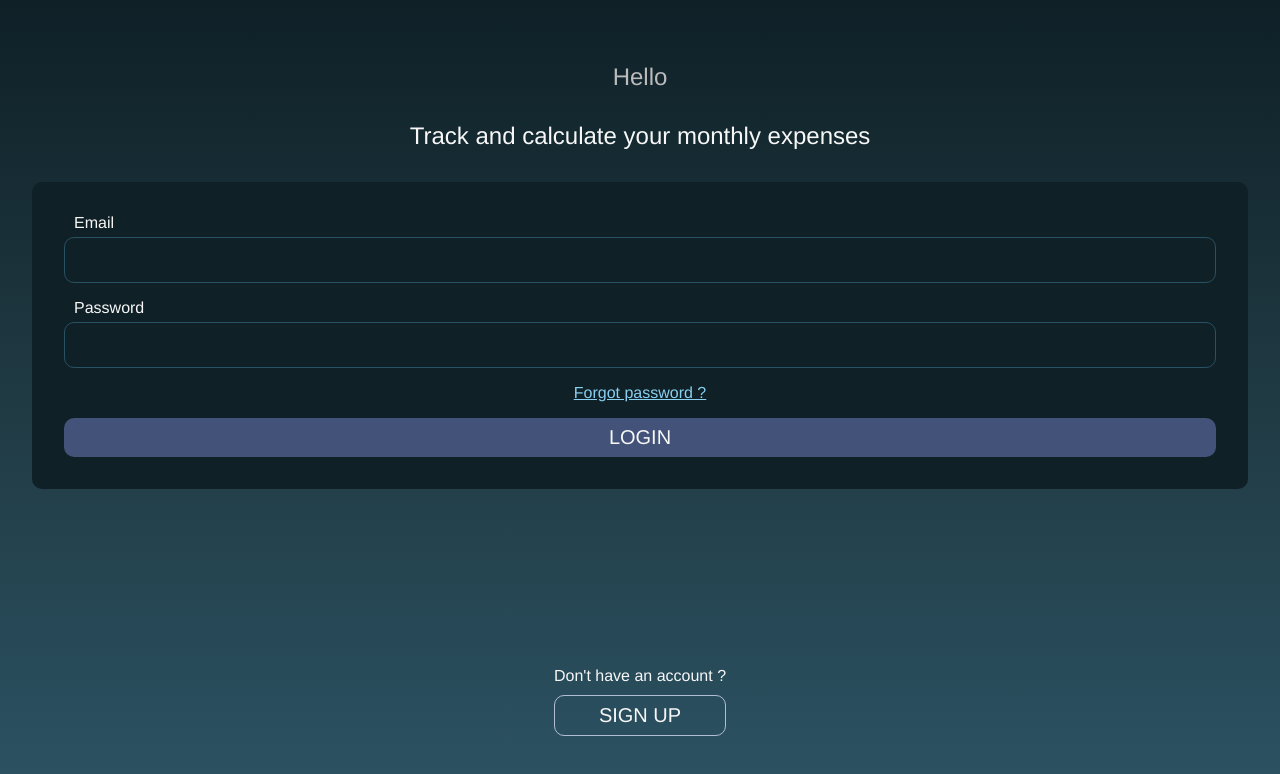
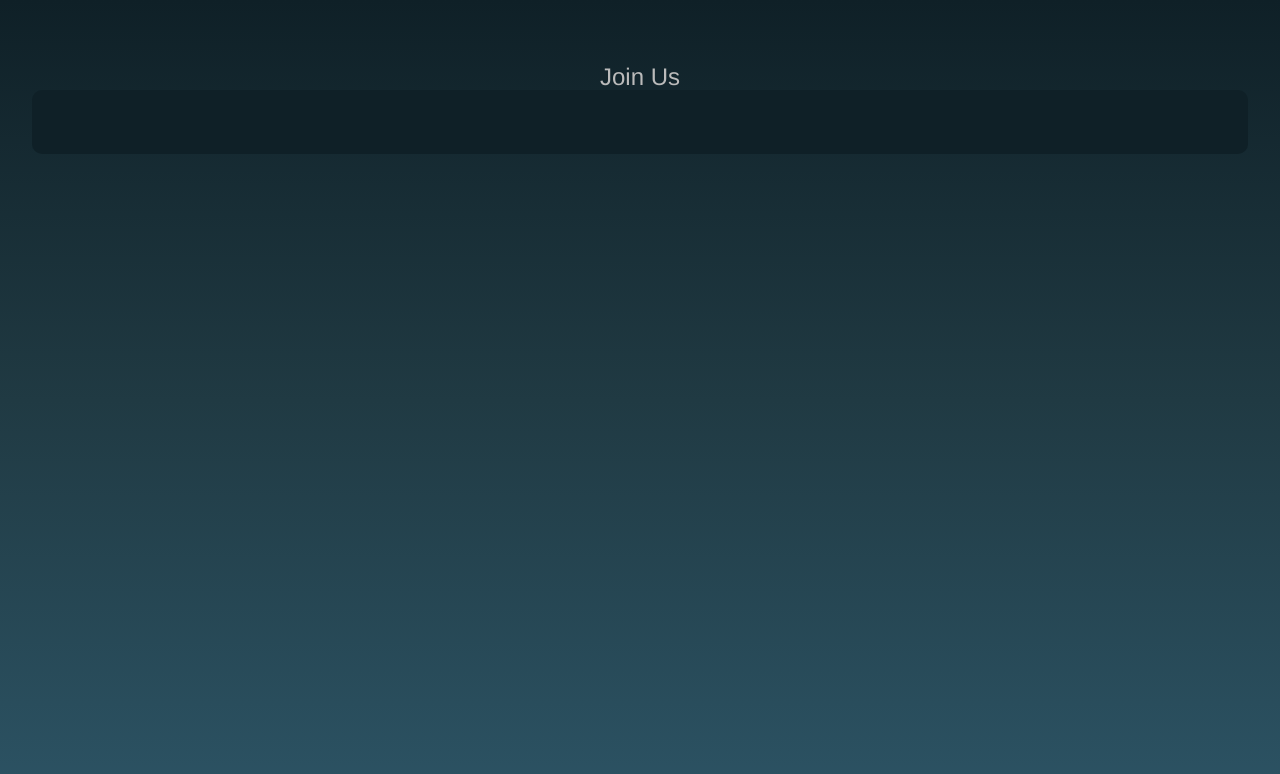
Before and after one commit to SandyDev00076/hisaab, a React (Vite) app: page /signup in a window 1280 px wide. Shown: the top 774 px of the page. Built offline with nearby package versions, Linux system fonts and the light colour scheme; a web font is replaced by a local one.

Commit message:
feat: create routes and SignUp component

```diff
--- a/package.json
+++ b/package.json
@@ -19,6 +19,7 @@
     "@types/react": "^18.0.26",
     "@types/react-dom": "^18.0.9",
     "@vitejs/plugin-react": "^3.0.0",
+    "react-router-dom": "^6.7.0",
     "typescript": "^4.9.3",
     "vite": "^4.0.0"
   }
--- a/src/components/Login.tsx
+++ b/src/components/Login.tsx
@@ -1,6 +1,8 @@
 import styled from "@emotion/styled";
 import {
   Container,
+  Form,
+  Greeting,
   Input,
   PrimaryButton,
   SecondaryButton,
@@ -8,16 +10,10 @@ import {
 import { Colors, Sizes } from "../style/variables";
 import Field from "./Field";
 import { FieldValues, useForm } from "react-hook-form";
+import { useNavigate } from "react-router-dom";
 
 const LoginContainer = styled(Container)`
   gap: 32px;
-`;
-
-const Greeting = styled.h1`
-  font-size: ${Sizes.large};
-  color: ${Colors.secondaryText};
-  font-weight: normal;
-  display: block;
 `;
 
 const Intro = styled.p`
@@ -30,13 +26,7 @@ const Filler = styled.div`
   flex: 1;
 `;
 
-const LoginForm = styled.form`
-  padding: 32px;
-  width: 100%;
-  background-color: ${Colors.bg};
-  color: ${Colors.text};
-  border-radius: 10px;
-`;
+const LoginForm = styled(Form)``;
 
 const LoginInput = styled(Input)`
   font-size: ${Sizes.large};
@@ -67,9 +57,14 @@ const Footer = styled.div`
 
 function Login() {
   const { register, handleSubmit } = useForm();
+  const navigate = useNavigate();
 
   function onLogin(data: FieldValues) {
     console.log(data);
+  }
+
+  function goToSignUp() {
+    navigate("signup");
   }
 
   return (
@@ -89,7 +84,7 @@ function Login() {
       <Filler />
       <Footer>
         <span>Don't have an account ?</span>
-        <SecondaryButton>Sign Up</SecondaryButton>
+        <SecondaryButton onClick={goToSignUp}>Sign Up</SecondaryButton>
       </Footer>
     </LoginContainer>
   );
--- /dev/null
+++ b/src/components/SignUp.tsx
@@ -0,0 +1,14 @@
+import { Container, Form, Greeting } from "../style/shared";
+
+function SignUp() {
+    return (
+        <Container>
+            <Greeting>Join Us</Greeting>
+            <Form>
+
+            </Form>
+        </Container>
+    )
+}
+
+export default SignUp;
--- a/src/main.tsx
+++ b/src/main.tsx
@@ -1,10 +1,17 @@
-import React from 'react'
-import ReactDOM from 'react-dom/client'
-import App from './App'
-import './index.css'
+import React from "react";
+import ReactDOM from "react-dom/client";
+import App from "./App";
+import { BrowserRouter as Router, Route, Routes } from "react-router-dom";
+import "./index.css";
+import SignUp from "./components/SignUp";
 
-ReactDOM.createRoot(document.getElementById('root') as HTMLElement).render(
+ReactDOM.createRoot(document.getElementById("root") as HTMLElement).render(
   <React.StrictMode>
-    <App />
-  </React.StrictMode>,
-)
+    <Router>
+      <Routes>
+        <Route path="/" element={<App />} />
+        <Route path="signup" element={<SignUp />} />
+      </Routes>
+    </Router>
+  </React.StrictMode>
+);
--- a/src/style/shared.ts
+++ b/src/style/shared.ts
@@ -7,6 +7,14 @@ export const Container = styled.section`
   flex-direction: column;
   align-items: center;
   height: 100%;
+`;
+
+export const Form = styled.form`
+  padding: 32px;
+  width: 100%;
+  background-color: ${Colors.bg};
+  color: ${Colors.text};
+  border-radius: 10px;
 `;
 
 export const Input = styled.input`
@@ -38,6 +46,7 @@ export const PrimaryButton = styled(Button)`
     background-color: ${Colors.actionTint};
   }
 `;
+
 export const SecondaryButton = styled(Button)`
   border: 1px solid ${Colors.actionLight12};
   color: ${Colors.text};
@@ -46,3 +55,10 @@ export const SecondaryButton = styled(Button)`
     color: ${Colors.secondaryText};
   }
 `;
+
+export const Greeting = styled.h1`
+  font-size: ${Sizes.large};
+  color: ${Colors.secondaryText};
+  font-weight: normal;
+  display: block;
+`;
```
Also changed, not shown: 1 other file (tests, documents, lock files or other folders).
